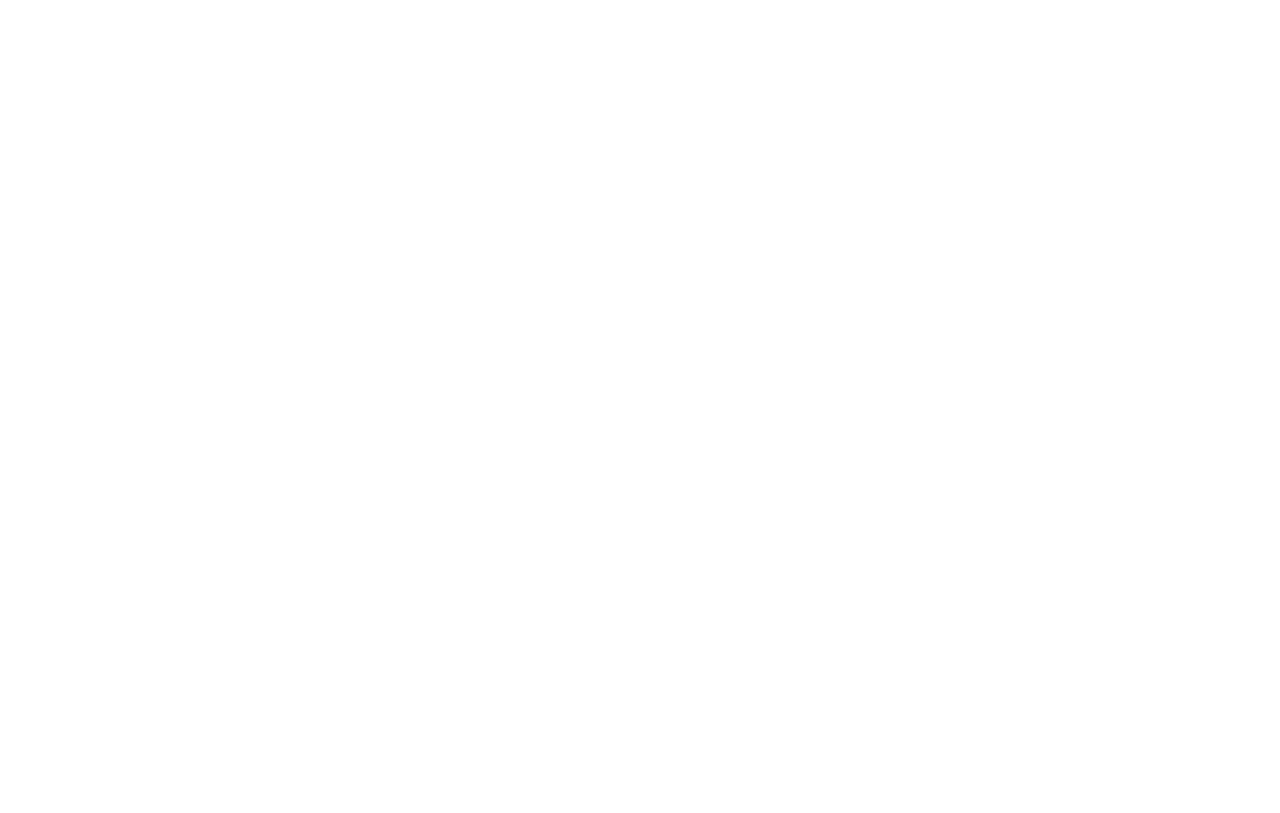
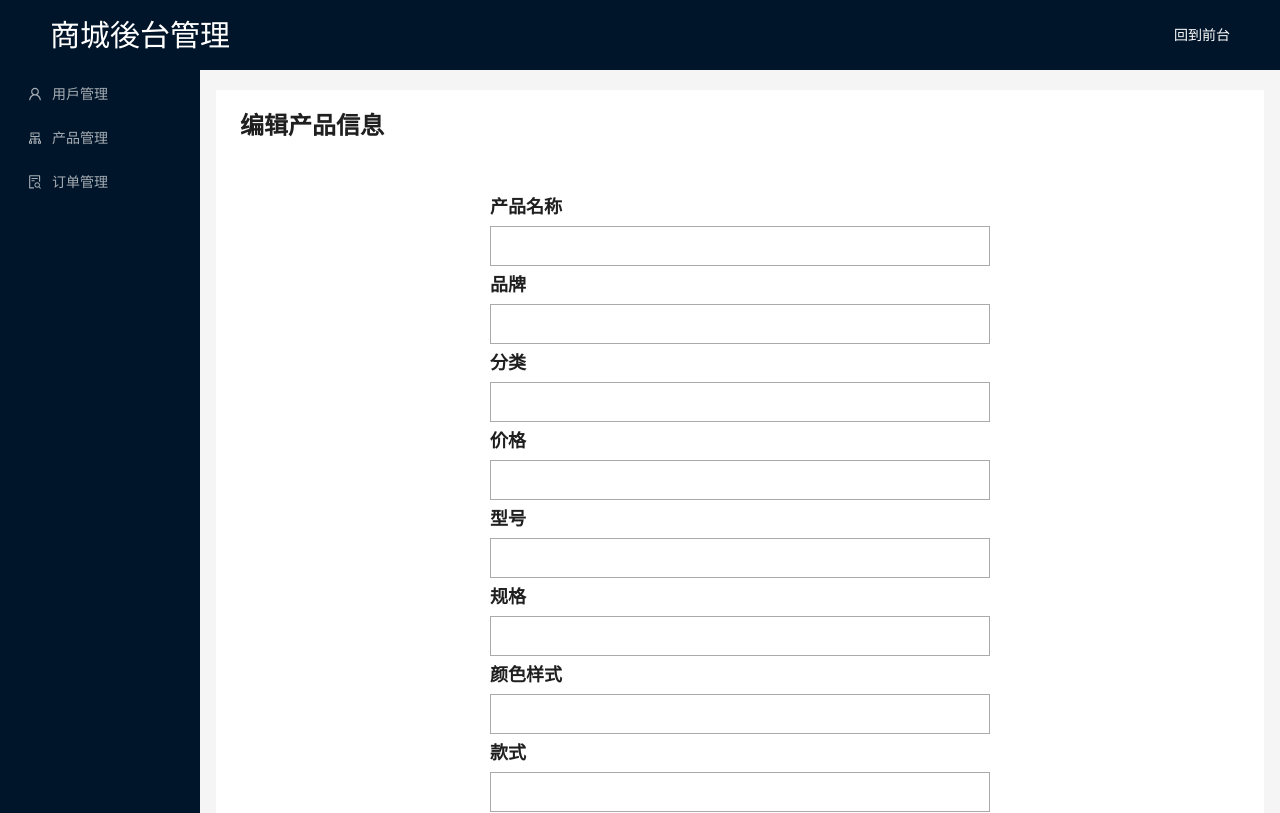
Before and after one commit to imamyke/shopping-mall, a React (Create React App) app in the folder frontend/: page /admin/products/1/edit in a window 1280 px wide. Before the commit this address had no page. Shown: the top 813 px of the page. Built offline with nearby package versions, Linux system fonts and the light colour scheme.

Commit message:
feat: create product

```diff
--- a/frontend/src/App.js
+++ b/frontend/src/App.js
@@ -8,7 +8,8 @@ import {
   Profile,
   UserList,
   UserEdit,
-  ProductList
+  ProductList,
+  ProductEdit
 } from './pages'
 
 function App() {
@@ -22,8 +23,9 @@ function App() {
       <Route exact path='/cart/:id' element={<Cart />} />
       <Route exact path='/profile' element={<Profile />} />
       <Route exact path='/admin/userlist' element={<UserList />} />
-      <Route exact path='/admin/useredit/:id' element={<UserEdit />} />
+      <Route exact path='/admin/users/:id/edit' element={<UserEdit />} />
       <Route exact path='/admin/productlist' element={<ProductList />} />
+      <Route exact path='/admin/products/:id/edit' element={<ProductEdit />} />
     </Routes>
   );
 }
--- /dev/null
+++ b/frontend/src/pages/admin/ProducEdit.jsx
@@ -0,0 +1,232 @@
+import styled from 'styled-components'
+import { useEffect, useState, useRef } from 'react'
+import { useParams } from 'react-router-dom'
+import { useDispatch, useSelector } from 'react-redux'
+import { editUser, getUser } from '../../store/actions'
+import { Loader, BackgroundDefault } from '../../components'
+
+const ProductEdit = () => {
+  const dispatch = useDispatch()
+  const { id } = useParams()
+  const inputRef = useRef(null)
+
+  // 跟後端拿 user 的資料: GET /api/admin/users/:id
+  const userProfile = useSelector((state) => state.userProfile)
+  const { loading: loadingProfile } = userProfile
+  // 從 store 取得 user 的 Data
+  const userDetail = useSelector((state) => state.userDetail)
+  const { user } = userDetail
+  // 更新 user 的資料: PUT /api/admin/users/:id
+  const userEdit = useSelector((state) => state.userEdit)
+  const { loading: loadingEdit, success: successEdit } = userEdit
+
+  const [name, setName] = useState(user.name)
+  const [brand, setBrand] = useState(user.brand)
+  const [category, setCategory] = useState(user.category)
+  const [price, setPrice] = useState(user.price)
+  const [typeNum, setTypeNum] = useState(user.typeNum)
+  const [scale, setScale] = useState(user.scale)
+  const [color, setColor] = useState(user.color)
+  const [style, setStyle] = useState(user.style)
+  const [material, setMaterial] = useState(user.material)
+
+  useEffect(() => {
+    if (!user.name || user._id !== id) {
+      dispatch(getUser(id))
+    } else {
+      setName(user.name)
+      setBrand(user.brand)
+      setCategory(user.category)
+      setPrice(user.price)
+      setTypeNum(user.typeNum)
+      setScale(user.scale)
+      setColor(user.color)
+      setStyle(user.style)
+      setMaterial(user.material)
+    }
+  }, [dispatch, id, user, successEdit])
+
+  const handleSubmit = (e) => {
+    e.preventDefault()
+    // dispatch(editUser({ _id: id, name, accountName, phone, isAdmin }))
+  }
+
+  return (
+    <BackgroundDefault title="编辑产品信息">
+      { loadingProfile && <Loader /> }
+      { loadingEdit ? <Loader /> : (
+        <StyledForm onSubmit={handleSubmit}>
+          <div className='form-item'>
+            <label htmlFor="name">产品名称</label>
+            <input
+              ref={inputRef}
+              id='name'
+              type="text"
+              defaultValue={name}
+              onChange={(e) => setName(e.target.value)}
+            />
+          </div>
+          <div className='form-item'>
+            <label htmlFor="brand">品牌</label>
+            <input
+              ref={inputRef}
+              id='brand'
+              type="text"
+              defaultValue={brand}
+              onChange={(e) => setBrand(e.target.value)}
+            />
+          </div>
+          <div className='form-item'>
+            <label htmlFor="category">分类</label>
+            <input
+              ref={inputRef}
+              id='category'
+              type="text"
+              defaultValue={category}
+              onChange={(e) => setCategory(e.target.value)}
+            />
+          </div>
+          <div className='form-item'>
+            <label htmlFor="price">价格</label>
+            <input
+              ref={inputRef}
+              id='price'
+              type="text"
+              defaultValue={price}
+              onChange={(e) => setPrice(e.target.value)}
+            />
+          </div>
+          <div className='form-item'>
+            <label htmlFor="typeNum">型号</label>
+            <input
+              ref={inputRef}
+              id='typeNum'
+              type="text"
+              defaultValue={typeNum}
+              onChange={(e) => setTypeNum(e.target.value)}
+            />
+          </div>
+          <div className='form-item'>
+            <label htmlFor="scale">规格</label>
+            <input
+              ref={inputRef}
+              id='scale'
+              type="text"
+              defaultValue={scale}
+              onChange={(e) => setScale(e.target.value)}
+            />
+          </div>
+          <div className='form-item'>
+            <label htmlFor="color">颜色样式</label>
+            <input
+              ref={inputRef}
+              id='color'
+              type="text"
+              defaultValue={color}
+              onChange={(e) => setColor(e.target.value)}
+            />
+          </div>
+          <div className='form-item'>
+            <label htmlFor="style">款式</label>
+            <input
+              ref={inputRef}
+              id='style'
+              type="text"
+              defaultValue={style}
+              onChange={(e) => setStyle(e.target.value)}
+            />
+          </div>
+          <div className='form-item'>
+            <label htmlFor="material">材质</label>
+            <input
+              ref={inputRef}
+              id='material'
+              type="text"
+              defaultValue={material}
+              onChange={(e) => setMaterial(e.target.value)}
+            />
+          </div>
+          <button type='submit'>确认</button>
+        </StyledForm>
+      ) }
+    </BackgroundDefault>
+  )
+}
+
+export default ProductEdit
+
+const StyledForm = styled.form`
+  height: 80vh;
+  width: 500px;
+  margin: 60px auto 0 auto;
+  .form-item {
+    display: flex;
+    flex-direction: column;
+  }
+  label, .admin-title {
+    display: block;
+    margin-bottom: 10px;
+    font-size: 18px;
+    font-weight: bold;
+  }
+  input {
+    font-size: 16px;
+    border: 1px solid #aaa;
+    margin-bottom: 10px;
+    padding: 10px 4px;
+    &:focus {
+      outline: 0;
+    }
+  }
+  .checkbox-container {
+    display: flex;
+    align-items: center;
+    position: relative;
+    .checkbox-para {
+      padding-left: 24px;
+      font-size: 16px;
+    }
+    input[type="checkbox"] {
+      width: 1px;
+      height: 1px;
+      visibility: hidden;
+      opacity: 0;
+      position: absolute;
+      left: 0;
+      top: 0;
+      &:checked ~ div{
+        i {
+          opacity: 1;
+        }
+      }
+    }
+    .checkbox {
+      width: 20px;
+      height: 20px;
+      border: 1px solid #000;
+      border-radius: 4px;
+      position: absolute;
+      top: 0;
+      left: 0;
+      pointer-events: none;
+      i {
+        color: #000;
+        position: absolute;
+        top: 50%;
+        left: 50%;
+        transform: translate(-50%, -50%);
+        opacity: 0;
+      }
+    }
+  }
+  button {
+    display: block;
+    margin-top: 20px;
+    border: 0;
+    padding: 10px 4px;
+    width: 100%;
+    background: #032a4f;
+    color: #fff;
+    font-size: 16px;
+  }
+`
--- a/frontend/src/pages/admin/ProductList.jsx
+++ b/frontend/src/pages/admin/ProductList.jsx
@@ -2,7 +2,7 @@ import styled from 'styled-components'
 import { useEffect, useState } from 'react'
 import { useNavigate } from 'react-router-dom'
 import { useDispatch, useSelector } from 'react-redux'
-import { productListAction, deleteProduct } from '../../store/actions'
+import { productListAction, deleteProduct, createProduct } from '../../store/actions'
 import { PlusOutlined } from '@ant-design/icons';
 import { Table } from 'antd';
 import { Loader, BackgroundDefault } from '../../components'
@@ -18,20 +18,34 @@ const ProductList = () => {
   const { userInfo } = userLogin
   const productDelete = useSelector((state) => state.productDelete)
   const { loading : loadingDelete, success, error: errorDelete } = productDelete;
+  const productCreate = useSelector((state) => state.productCreate)
+  const {
+    loading : loadingCreate,
+    success: successCreate,
+    error: errorCreate,
+    product: productCreated
+  } = productCreate;
+
 
   const handleDelete = (id) => {
     if (window.confirm("Are you sure")) {
       dispatch(deleteProduct(id));
     }
   }
+  const handleCreate = () => {
+    dispatch(createProduct())
+  }
 
   useEffect(() => {
-    if (userInfo && userInfo.isAdmin)  {
-      dispatch(productListAction())
-    } else {
+    if (!userInfo && !userInfo.isAdmin)  {
       navigate('/login')
     }
-  }, [dispatch, navigate, userInfo, success])
+    if (successCreate) {
+      navigate(`/admin/products/${productCreated._id}/edit`)
+    } else {
+      dispatch(productListAction())
+    }
+  }, [dispatch, navigate, userInfo, successCreate, productCreated])
 
   const columns = [
     {
@@ -60,9 +74,29 @@ const ProductList = () => {
       key: 'price'
     },
     {
-      title: '评价',
-      dataIndex: 'rating',
-      key: 'rating'
+      title: '型号',
+      dataIndex: 'typeNum',
+      key: 'typeNum'
+    },
+    {
+      title: '规格',
+      dataIndex: 'scale',
+      key: 'scale'
+    },
+    {
+      title: '颜色样式',
+      dataIndex: 'color',
+      key: 'color'
+    },
+    {
+      title: '款式',
+      dataIndex: 'style',
+      key: 'style'
+    },
+    {
+      title: '材质',
+      dataIndex: 'material',
+      key: 'material'
     },
     {
       title: '操作',
@@ -71,7 +105,7 @@ const ProductList = () => {
       render: (text, record) => (
       <>
         <button onClick={() => handleDelete(record.productID)}>删除</button>
-        <button onClick={() => navigate(`/admin/productedit/${record.productID}`)}>修改</button>
+        <button onClick={() => navigate(`/admin/products/${record.productID}/edit`)}>修改</button>
       </>)
     }
   ];
@@ -84,12 +118,18 @@ const ProductList = () => {
       brand: product.brand,
       category: product.category,
       price: product.price,
-      rating: product.rating,
+      typeNum: product.typeNum,
+      scale: product.scale || '無',
+      color: product.color || '無',
+      style: product.style || '無',
+      material: product.material || '無',
+      rating: product.rating || '無',
     }
   ))
   return (
-    <BackgroundDefault title="产品列表" buttonTitle="添加产品" onClick>
+    <BackgroundDefault title="产品列表" buttonTitle="添加产品" onClick={handleCreate}>
       { loadingDelete && <Loader /> }
+      { loadingCreate && <Loader /> }
       { loading ? <Loader /> : (
         <Table
         columns={columns}
--- a/frontend/src/pages/admin/UserList.jsx
+++ b/frontend/src/pages/admin/UserList.jsx
@@ -11,8 +11,6 @@ const UserList = () => {
 
   const dispatch = useDispatch()
   const navigate = useNavigate()
-
-  const [selectedRowKeys, setSelectedRowKeys] = useState([]);
 
   const userList = useSelector((state) => state.userList)
   const { loading, error, users } = userList
@@ -68,7 +66,7 @@ const UserList = () => {
       render: (text, record) => (
       <>
         <button onClick={() => handleDelete(record.userID)}>删除</button>
-        <button onClick={() => navigate(`/admin/useredit/${record.userID}`)}>修改</button>
+        <button onClick={() => navigate(`/admin/users/${record.userID}/edit`)}>修改</button>
       </>)
     }
   ];
--- a/frontend/src/pages/index.js
+++ b/frontend/src/pages/index.js
@@ -9,6 +9,7 @@ import Profile from './Profile'
 import UserList from './admin/UserList'
 import UserEdit from './admin/UserEdit'
 import ProductList from './admin/ProductList'
+import ProductEdit from './admin/ProducEdit'
 
 export {
   Home,
@@ -19,5 +20,6 @@ export {
   Profile,
   UserList,
   UserEdit,
-  ProductList
+  ProductList,
+  ProductEdit
 }
--- a/frontend/src/store/actions/index.js
+++ b/frontend/src/store/actions/index.js
@@ -17,7 +17,8 @@ import {
   deleteUser,
   editUser,
   getUser,
-  deleteProduct
+  deleteProduct,
+  createProduct
 } from "./adminActions"
 
 export {
@@ -39,5 +40,6 @@ export {
   deleteUser,
   editUser,
   getUser,
-  deleteProduct
+  deleteProduct,
+  createProduct
 }
--- a/frontend/src/store/reducers/index.js
+++ b/frontend/src/store/reducers/index.js
@@ -26,7 +26,8 @@ import {
   userDeleteReducer,
   userEditReducer,
   userAdminProfileReducer,
-  productDeleteReducer
+  productDeleteReducer,
+  productCreateReducer
 } from "./adminReducer"
 
 export {
@@ -45,5 +46,6 @@ export {
   userDeleteReducer,
   userEditReducer,
   userAdminProfileReducer,
-  productDeleteReducer
+  productDeleteReducer,
+  productCreateReducer
 }
--- a/frontend/src/store/store.js
+++ b/frontend/src/store/store.js
@@ -18,7 +18,8 @@ import {
   userDeleteReducer,
   userEditReducer,
   userAdminProfileReducer,
-  productDeleteReducer
+  productDeleteReducer,
+  productCreateReducer
 } from './reducers'
 
 // initialState
@@ -53,7 +54,8 @@ const reducer = combineReducers({
   userDelete: userDeleteReducer,
   userEdit: userEditReducer,
   userProfile: userAdminProfileReducer,
-  productDelete: productDeleteReducer
+  productDelete: productDeleteReducer,
+  productCreate: productCreateReducer
 })
 
 // enhancer
--- a/frontend/src/store/types/adminConstants.js
+++ b/frontend/src/store/types/adminConstants.js
@@ -22,3 +22,8 @@ export const PRODUCT_DELETE_REQUEST = 'PRODUCT_DELETE_REQUEST'
 export const PRODUCT_DELETE_SUCCESS = 'PRODUCT_DELETE_SUCCESS'
 export const PRODUCT_DELETE_FAIL = 'PRODUCT_DELETE_FAIL'
 export const PRODUCT_DELETE_RESET = 'PRODUCT_DELETE_RESET'
+
+export const PRODUCT_CREATE_REQUEST = 'PRODUCT_CREATE_REQUEST'
+export const PRODUCT_CREATE_SUCCESS = 'PRODUCT_CREATE_SUCCESS'
+export const PRODUCT_CREATE_FAIL = 'PRODUCT_CREATE_FAIL'
+export const PRODUCT_CREATE_RESET = 'PRODUCT_CREATE_RESET'
```
Also changed, not shown: frontend/src/store/actions/adminActions.js (+32 -1 lines), frontend/src/store/reducers/adminReducer.js (+23 -2 lines), 2 other files (tests, documents, lock files or other folders).
